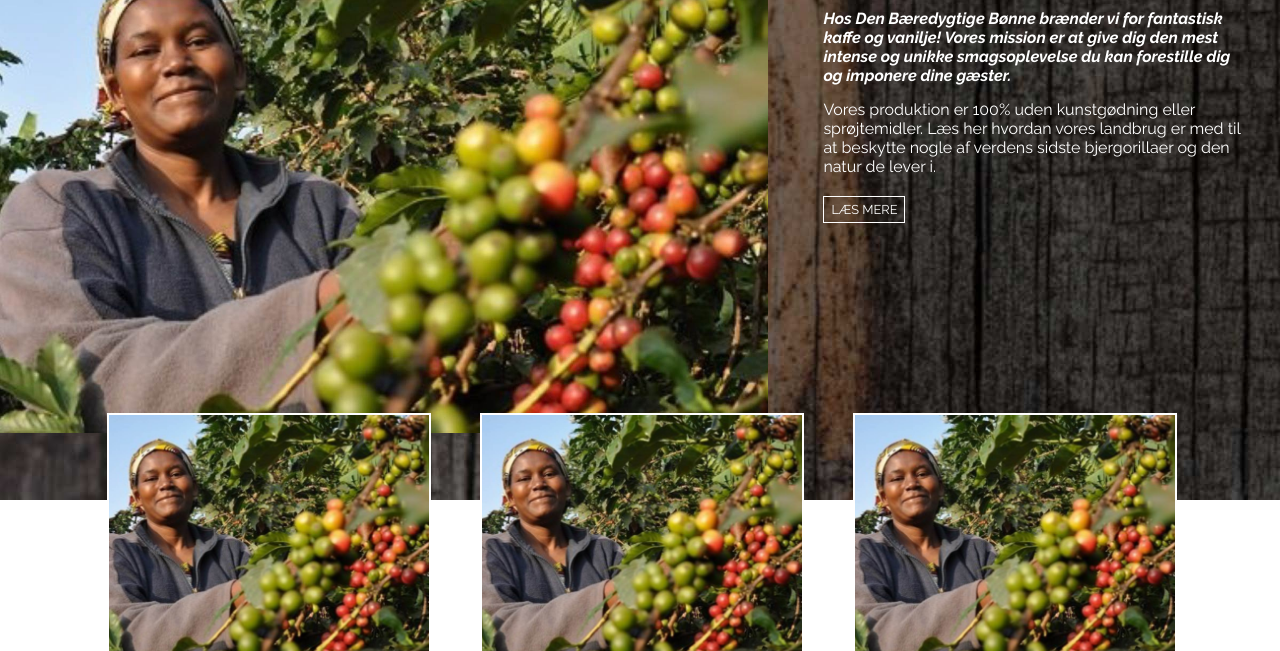
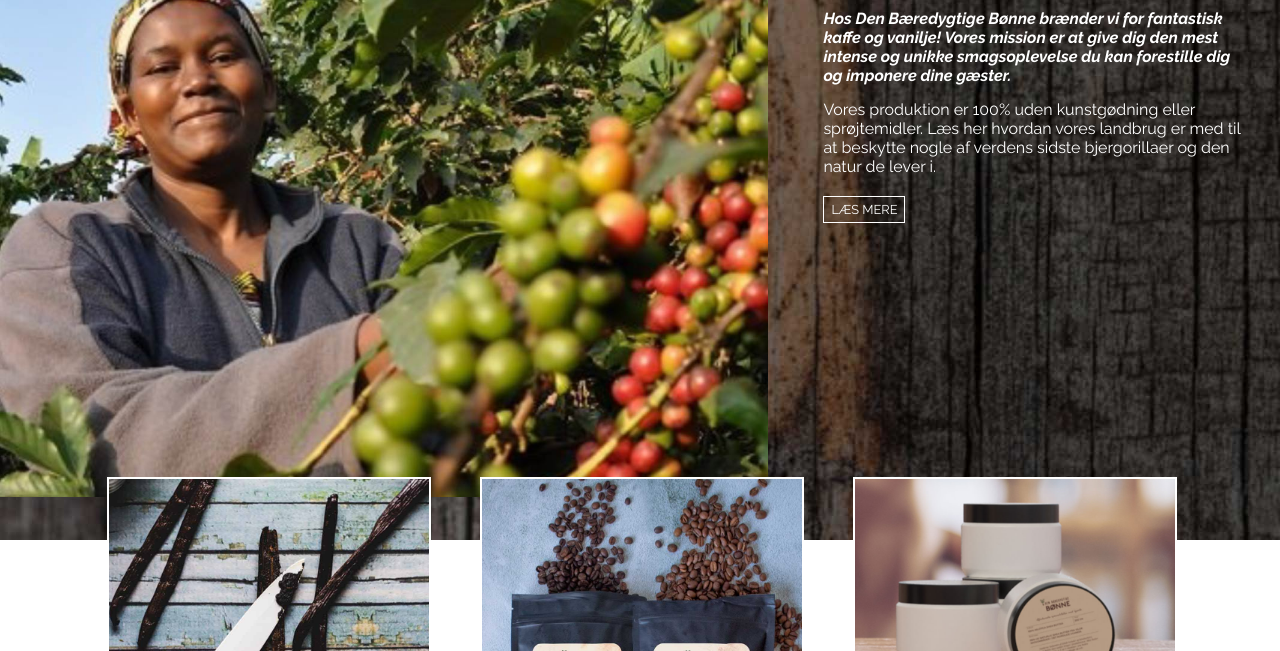
Before and after one commit to Kribre/p4-hjemmeside, a plain HTML site: page index.html in a window 1280 px wide. Shown: the part 260-911 px from the top of the page. Drawn offline with Linux system fonts and the light colour scheme.

Commit message:
shop images tilføjet

```diff
--- a/main.css
+++ b/main.css
@@ -50,7 +50,7 @@ li a:hover {
   position: absolute;
   background-attachment: scroll;
   width: 100%;
-  height: 95vh;
+  height: 100vh;
   z-index: -1;
 }
 
@@ -58,7 +58,7 @@ main {
   position: absolute;
   top: 100px;
   margin-top: 55pt;
-  height: 65vh;
+  height: 73vh;
 }
 
 #main-img-box {
@@ -184,7 +184,7 @@ main {
   background-repeat: no-repeat;
   background-position: center;
   background-color: rgba(255, 255, 0, 1);
-  background-image: url(image/coffeefarmer.jpg);
+  background-image: url(image/shop-vanilje.jpg);
   border: white;
   border-width: 2px;
   border-style: solid;
@@ -205,7 +205,7 @@ main {
   background-repeat: no-repeat;
   background-position: center;
   background-color: rgba(255, 255, 0, 1);
-  background-image: url(image/coffeefarmer.jpg);
+  background-image: url(image/shop-kaffe.jpg);
   border: white;
   border-width: 2px;
   border-style: solid;
@@ -226,7 +226,7 @@ main {
   background-repeat: no-repeat;
   background-position: center;
   background-color: rgba(255, 255, 0, 1);
-  background-image: url(image/coffeefarmer.jpg);
+  background-image: url(image/shop-sheabutter.jpg);
   border: white;
   border-width: 2px;
   border-style: solid;
```
Also changed, not shown: image/shop-kaffe.jpg (added), image/shop-sheabutter.jpg (added), image/shop-vanilje.jpg (added).
